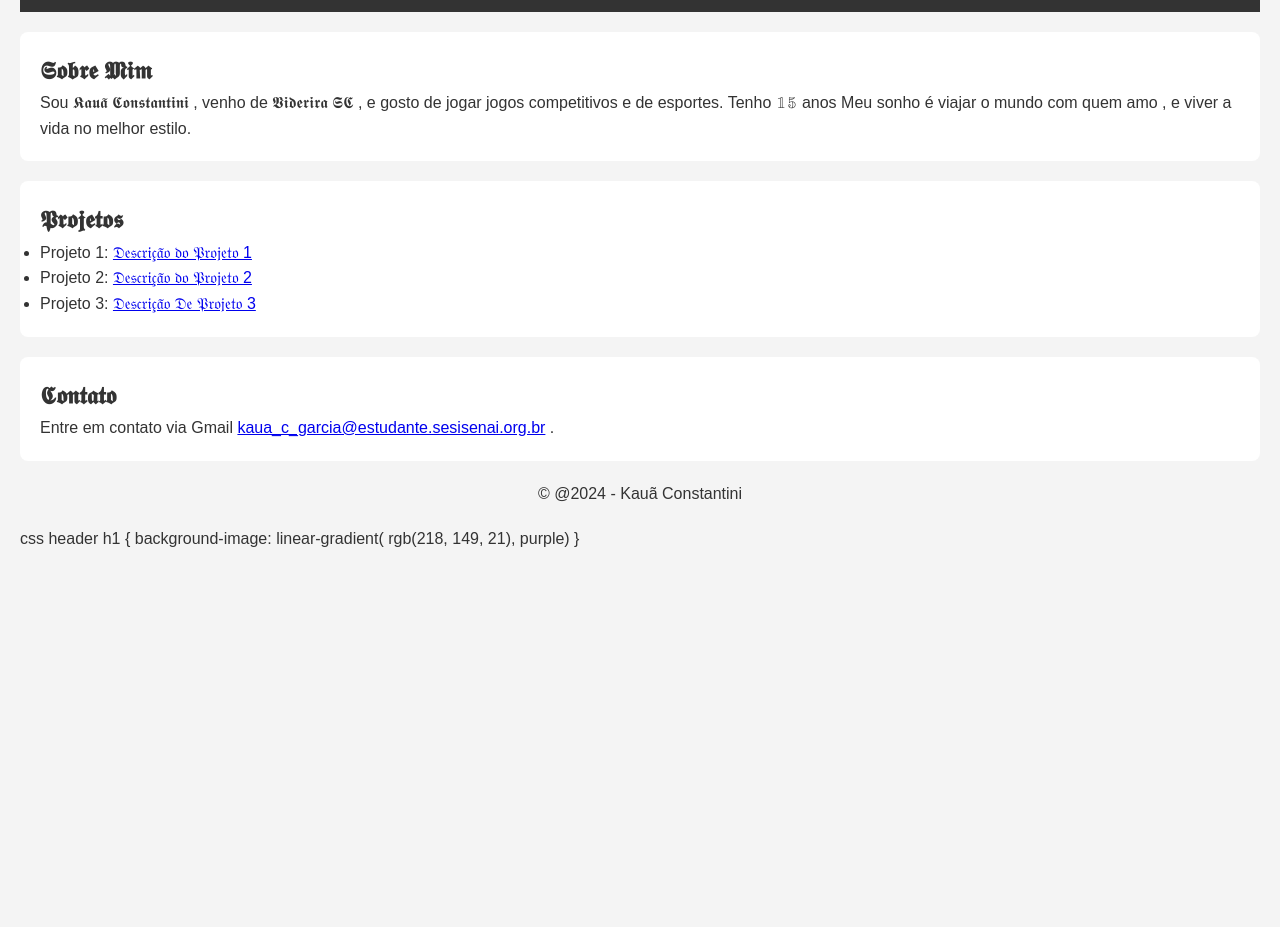
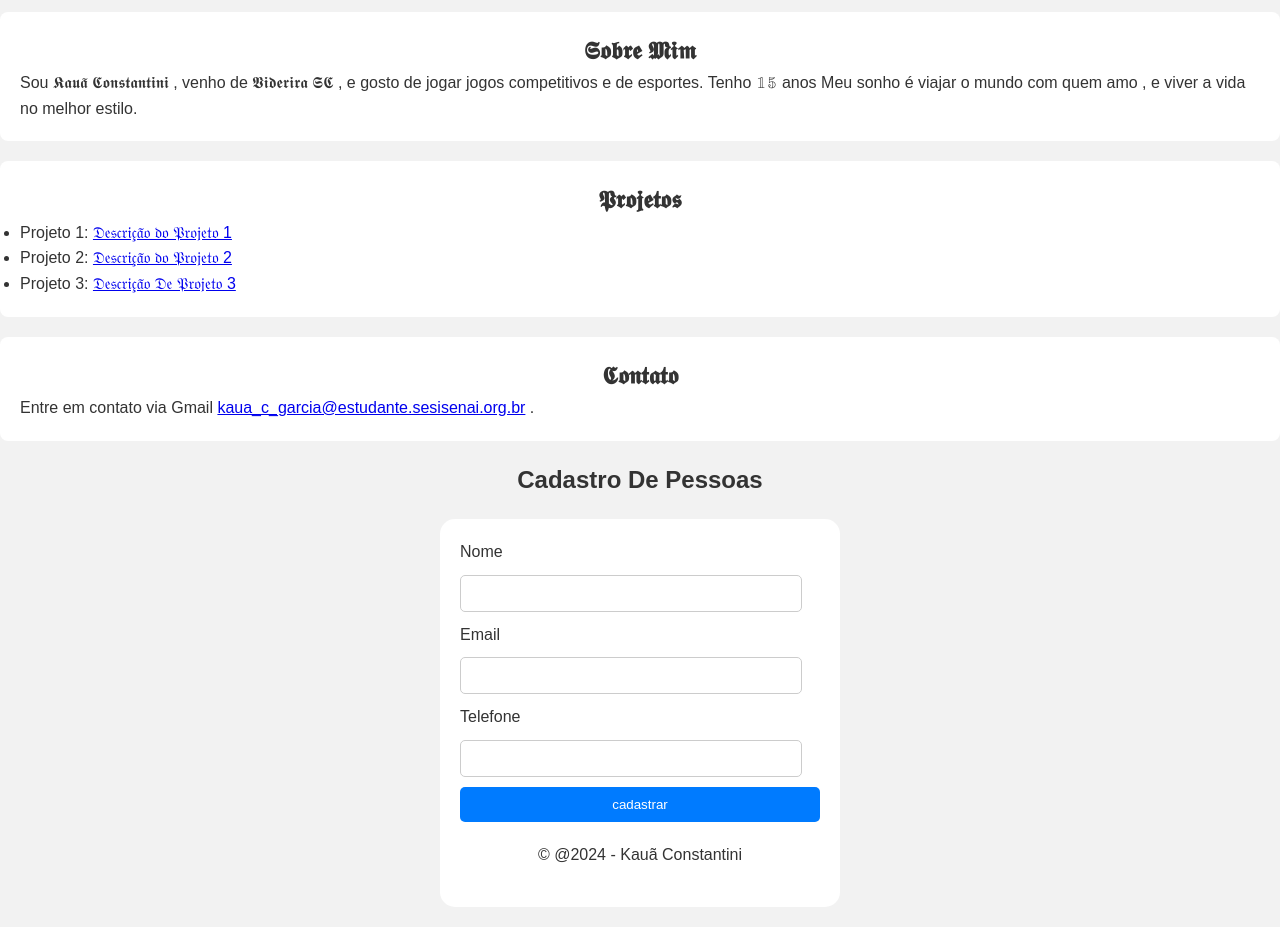
Before and after one commit to kauzzwwq/Pessoal, a plain HTML site: page index.html in a window 1280 px wide. Shown: the part 115-1042 px from the top of the page. Before the commit the page ends 800 px from the top, so only its background shows below. Drawn offline with Linux system fonts and the light colour scheme.

Commit message:
Update index.html

```diff
--- a/index.html
+++ b/index.html
@@ -132,6 +132,100 @@ footer{
     <p> Entre em contato via Gmail <a
         href="mailto:kaua_c_garcia@estudante.sesisenai.org.br">kaua_c_garcia@estudante.sesisenai.org.br</a> . </p>
   </section>
+<!DOCTYPE html>
+<html>
+
+
+<head>
+  <style>
+    body {
+      font-family: arial, sans-serif;
+      margin: 0;
+      padding: 0;
+      background-color: #f2f2f2;
+
+
+    }
+
+
+    h2 {
+      text-align: center;
+
+
+
+
+    }
+
+
+    form {
+      max-width: 400px;
+      margin: 20px auto;
+      background-color: #fff;
+      padding: 20px;
+      border-radius: 15px;
+    }
+
+
+    label,
+    input {
+      display: block;
+      margin-bottom: 10px
+    }
+
+
+    input[type="text"],
+    input[type="email"],
+    input[type="tel"] {
+      width: 95%;
+      padding: 10px;
+      border: 1px solid #ccc;
+      border-radius: 5px;
+    }
+
+
+    input[type="submit"] {
+      width: 100%;
+      padding: 10px;
+      border: none;
+      border-radius: 5px;
+      background-color: #007bff;
+      color: #fff;
+      cursor:pointer;
+    }
+    input[type="submit"] :hover{
+    background-color:0056b3
+
+    }
+  </style>
+  <title> Meu Cadastro </title>
+
+
+<body>
+  <h2> Cadastro De Pessoas </h2>
+  <form>
+    <label> Nome </label>
+    <input type="text" id"nome" name="nome" required>
+    <label> Email </label>
+    <input type="email" id"email" name="email" required>
+    <label> Telefone </label>
+    <input type="tel" id"telefone" name="telefone" required>
+    <input type="submit" value="cadastrar">
+</body>
+</head>
+
+
+
+
+
+
+
+
+
+
+
+
+</html>
+
 
 
 
@@ -142,14 +236,5 @@ footer{
 </body>
 
 
+
 </html>
-
-
-
-
-
-
-css
-header h1  {
-  background-image: linear-gradient( rgb(218, 149, 21), purple)
-  }
```
